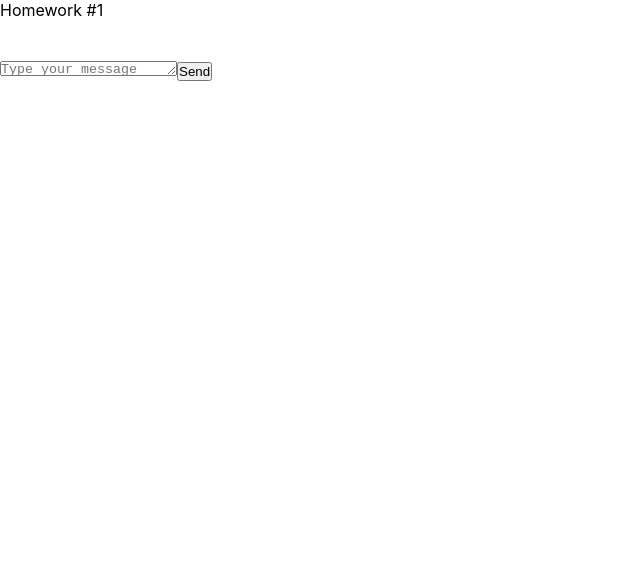
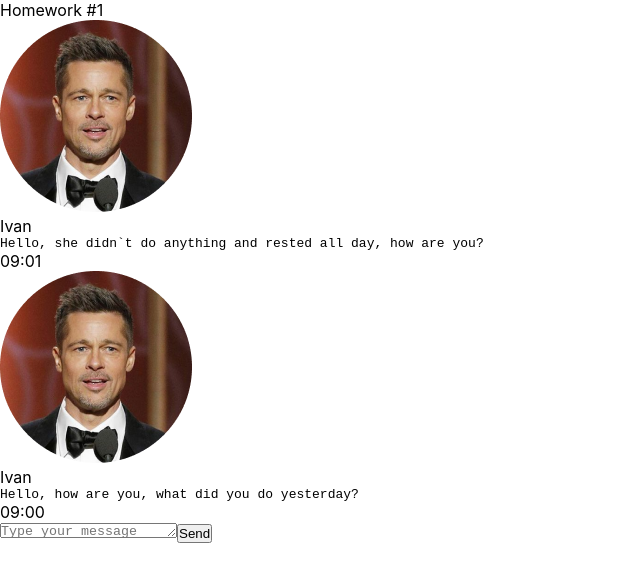
Before and after one commit to AnatolyNikol/Ignat_DZ, a React (Create React App) app in the folder hws2-master/: page / in a window 1280 px wide. Shown: the top 582 px of the page, without its empty margins (0-640 px from the left). Built offline with nearby package versions, Linux system fonts and the light colour scheme.

Commit message:
Did the assignments 1-4

```diff
--- a/hws2-master/src/s2-homeworks/hw01/HW1.tsx
+++ b/hws2-master/src/s2-homeworks/hw01/HW1.tsx
@@ -14,29 +14,43 @@
 * */
 
 // нужно создать правильный тип вместо any
-export type MessageType = any
+export type MessageType = {
+    id: number
+    user: UserType
+    message: MessageInsideType
+}
+
+type UserType = {
+    avatar: string
+    name: string
+}
+
+type MessageInsideType = {
+    text: string
+    time: string
+}
 
 // структуру объекта не менять
 export const message0: MessageType = {
     id: 0,
     user: {
         avatar: avatar, // можно менять
-        name: 'Some Name',  // можно менять
+        name: 'Ivan',  // можно менять
     },
     message: {
-        text: 'some textsome textsome textsome textsome textsome textsome text', // можно менять
-        time: '22:00', // можно менять
+        text: 'Hello, she didn`t do anything and rested all day, how are you?', // можно менять
+        time: '09:01', // можно менять
     },
 }
 export const friendMessage0: MessageType = {
     id: 100,
     user: {
         avatar: avatar, // можно менять
-        name: 'Friend Name', // можно менять
+        name: 'Ivan', // можно менять
     },
     message: {
-        text: 'зеркальное сообщение для тренировки css', // можно менять
-        time: '22:00', // можно менять
+        text: 'Hello, how are you, what did you do yesterday?', // можно менять
+        time: '09:00', // можно менять
     },
 }
 
--- a/hws2-master/src/s2-homeworks/hw01/friend-message/FriendMessage.tsx
+++ b/hws2-master/src/s2-homeworks/hw01/friend-message/FriendMessage.tsx
@@ -1,8 +1,12 @@
 import React from 'react'
 import s from './FriendMessage.module.css'
+import {MessageType} from "../HW1";
 
+type FiendMessageType = {
+    message:MessageType
+}
 // создать тип вместо any и отобразить приходящие данные
-const FriendMessage = (props: any) => {
+const FriendMessage = (props: FiendMessageType) => {
     return (
         <div
             id={'hw1-friend-message-' + props.message.id}
@@ -12,7 +16,7 @@
                 <img
                     id={'hw1-friend-avatar-' + props.message.id}
                     // создаёт студент
-
+                    src={props.message.user.avatar}
                     //
                 />
                 <div className={s.friendText}>
@@ -21,7 +25,7 @@
                         className={s.friendName}
                     >
                         {/*создаёт студент*/}
-
+                        {props.message.user.name}
                         {/**/}
                     </div>
                     <pre
@@ -29,7 +33,7 @@
                         className={s.friendMessageText}
                     >
                         {/*создаёт студент*/}
-
+                        {props.message.message.text}
                         {/**/}
                     </pre>
                 </div>
@@ -39,7 +43,7 @@
                 className={s.friendTime}
             >
                 {/*создаёт студент*/}
-
+                {props.message.message.time}
                 {/**/}
             </div>
         </div>
--- a/hws2-master/src/s2-homeworks/hw01/message/Message.tsx
+++ b/hws2-master/src/s2-homeworks/hw01/message/Message.tsx
@@ -1,8 +1,11 @@
 import React from 'react'
 import s from './Message.module.css'
+import {MessageType} from "../HW1";
 
 // нужно создать правильный тип вместо any
-export type MessagePropsType = any
+export type MessagePropsType = {
+    message: MessageType
+}
 
 // нужно отобразить приходящие данные
 const Message = (props: MessagePropsType) => {
@@ -12,25 +15,25 @@
                 <img
                     id={'hw1-avatar-' + props.message.id}
                     // создаёт студент
-
+                    src={props.message.user.avatar}
                     //
                 />
                 <div className={s.text}>
                     <div id={'hw1-name-' + props.message.id} className={s.name}>
                         {/*создаёт студент*/}
-
+                        {props.message.user.name}
                         {/**/}
                     </div>
                     <pre id={'hw1-text-' + props.message.id} className={s.messageText}>
                         {/*создаёт студент*/}
-
+                        {props.message.message.text}
                         {/**/}
                     </pre>
                 </div>
             </div>
             <div id={'hw1-time-' + props.message.id} className={s.time}>
                 {/*создаёт студент*/}
-
+                {props.message.message.time}
                 {/**/}
             </div>
         </div>
```
